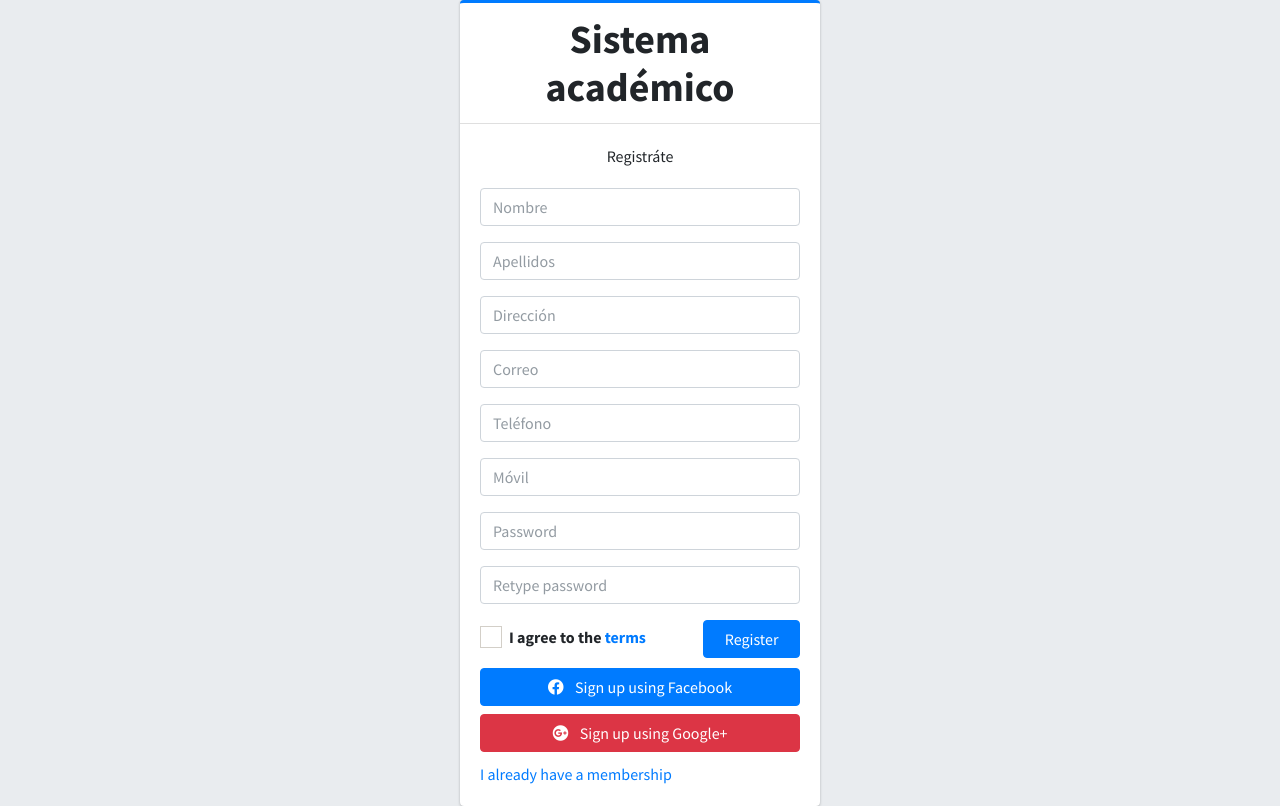
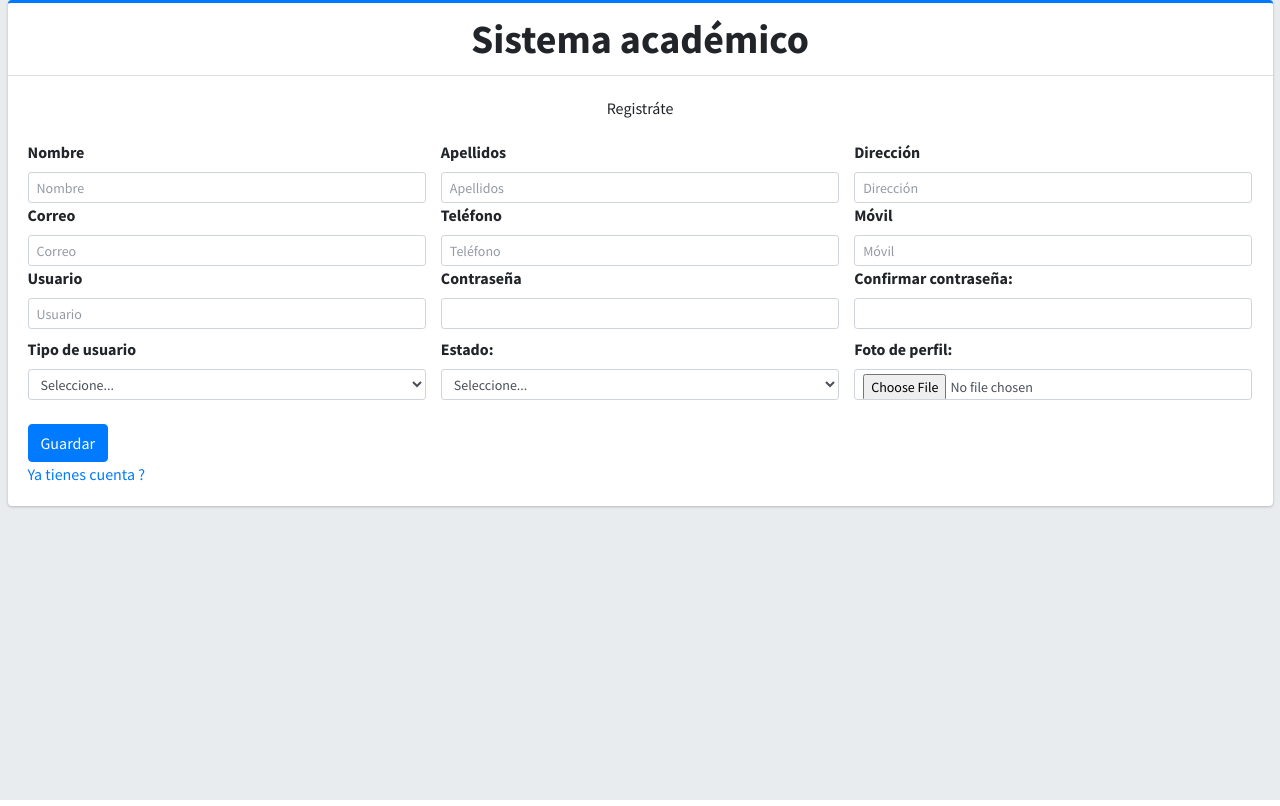
Before and after one commit to HQMYL/alumnos, a PHP site: page /registro.php in a window 1280 px wide. Run offline with PHP 8.4, Linux system fonts and the light colour scheme; data comes from the database, SQL or seed files in the repository; some libraries are stand-ins or nearby versions.

Commit message:
Add files via upload

```diff
--- a/registro.php
+++ b/registro.php
@@ -1,3 +1,6 @@
+<?php
+include("conexion.php");
+?>
 <!DOCTYPE html>
 <html lang="en">
 <head>
@@ -15,7 +18,7 @@
   <link rel="stylesheet" href="dist/css/adminlte.min.css">
 </head>
 <body class="hold-transition register-page">
-<div class="register-box">
+<div class="col-lg-12">
   <div class="card card-outline card-primary">
     <div class="card-header text-center">
       <a href="./" class="h1"><b>Sistema académico</b></a>
@@ -24,74 +27,135 @@
       <p class="login-box-msg">Registráte</p>
 
       <form id="fupForm">
-        <div class="input-group mb-3">
-          <input type="text" class="form-control" name="nombre" placeholder="Nombre">
-          <!-- <div class="input-group-append">
-            <div class="input-group-text">
+<div class="row">
+<div class="col-md-4">
+<label>Nombre</label>
+<input type="text" class="form-control form-control-sm" name="nombre" placeholder="Nombre">
+</div>
 
+<div class="col-md-4">
+<label>Apellidos</label>
+<input type="text" class="form-control form-control-sm" name="apellidos" placeholder="Apellidos">
 </div>
-          </div> -->
+
+<div class="col-md-4">
+<label>Dirección</label>
+<input type="text" class="form-control form-control-sm" name="dir" placeholder="Dirección">
 </div>
-        <div class="input-group mb-3">
-          <input type="text" class="form-control" name="apellidos" placeholder="Apellidos">
+
+<div class="col-md-4">
+<label>Correo</label>
+<input type="text" class="form-control form-control-sm" name="correo" placeholder="Correo">
+</div>
+
+<div class="col-md-4">
+<label>Teléfono</label>
+
+<input type="text" class="form-control form-control-sm" name="tel" placeholder="Teléfono">
 
 </div>
 
-        <div class="input-group mb-3">
-          <input type="text" class="form-control" name="dir" placeholder="Dirección">
+<div class="col-md-4">
+<label>Móvil</label>
+<input type="text" class="form-control form-control-sm" name="movil" placeholder="Móvil">
+</div>
 
-        </div>
-        <div class="input-group mb-3">
-          <input type="email" class="form-control" name="correo" placeholder="Correo">
+<div class="col-md-4">
+<label>Usuario</label>
+<input type="text" class="form-control form-control-sm" name="user" id="user" placeholder="Usuario">
+<h3 id="comprobar"></h3>
 
 </div>
 
-        <div class="input-group mb-3">
-          <input type="email" class="form-control" name="tel" placeholder="Teléfono">
+<div class="col-md-4">
+<label>Contraseña</label>
+<input class="form-control form-control-sm" type="password" name="pass" id="pass1">
+</div>
+
+<div class="col-md-4">
+
+<label for="cat">Confirmar contraseña:</label>
+
+<input class="form-control form-control-sm" type="password" id="pass2">
+
+<div id="respuesta" style="display: none;"><h3>Las contraseñas introducidas no son iguales</h3></div>
+</div>
+
+<div class="col-md-4">
+<label>Tipo de usuario</label>
+<select class="form-control form-control-sm" name="cmbrol">
+<option value="">Seleccione...</option>
+<?php
+$sth = $con->prepare("SELECT * FROM roles ");
+#$sth->bindParam(1, $usuario);
+$sth->execute();
+
+if ($sth->rowCount() > 0) {
+
+foreach ($sth as $row )
+{ ?>
+
+<option value="<?= $row["id_rol"]; ?>"><?= $row["rol"]; ?></option>
+
+<?php }
+
+}
+?>
+</select>
 
 </div>
 
-        <div class="input-group mb-3">
-          <input type="email" class="form-control" name="movil" placeholder="Móvil">
+<div class="col-md-4">
+
+<label for="cat">Estado:</label>
+<select class="form-control form-control-sm" name="cmbestado">
+<option value="">Seleccione...</option>
+<?php
+$sth = $con->prepare("SELECT * FROM estados ");
+#$sth->bindParam(1, $usuario);
+$sth->execute();
+
+if ($sth->rowCount() > 0) {
+
+foreach ($sth as $row )
+{ ?>
+
+<option value="<?= $row["id"]; ?>"><?= $row["estado"]; ?></option>
+
+<?php }
+
+}
+?>
+</select>
 
 </div>
-        <div class="input-group mb-3">
-          <input type="password" class="form-control" placeholder="Password">
+
+<div class="col-md-4">
+
+<label for="cat">Foto de perfil:</label>
+
+<input class="form-control form-control-sm" type="file" name="archivo">
+<br>
+</div>
+
+</div> <!--FINAL ROW-->
+<div class="row">
+
+<!-- /.col -->
+<div class="col-4">
+<input type="submit" name="submit" class="btn btn-primary btn-rounded submitBtn" value="Guardar"/>
+<!--<button type="submit" class="btn btn-secondary">Guardar</button>-->
+
 
 </div>
-        <div class="input-group mb-3">
-          <input type="password" class="form-control" placeholder="Retype password">
 
-        </div>
-        <div class="row">
-          <div class="col-8">
-            <div class="icheck-primary">
-              <input type="checkbox" id="agreeTerms" name="terms" value="agree">
-              <label for="agreeTerms">
-               I agree to the <a href="#">terms</a>
-              </label>
-            </div>
-          </div>
-          <!-- /.col -->
-          <div class="col-4">
-            <button type="submit" class="btn btn-primary btn-block">Register</button>
-          </div>
 <!-- /.col -->
 </div>
+<div class="statusMsg"></div>
 </form>
 
-      <div class="social-auth-links text-center">
-        <a href="#" class="btn btn-block btn-primary">
-          <i class="fab fa-facebook mr-2"></i>
-          Sign up using Facebook
-        </a>
-        <a href="#" class="btn btn-block btn-danger">
-          <i class="fab fa-google-plus mr-2"></i>
-          Sign up using Google+
-        </a>
-      </div>
 
-      <a href="login.html" class="text-center">I already have a membership</a>
+      <a href="./" class="text-center">Ya tienes cuenta ?</a>
     </div>
     <!-- /.form-box -->
   </div><!-- /.card -->
```
Lines whose indentation alone changed are shown as unchanged.
